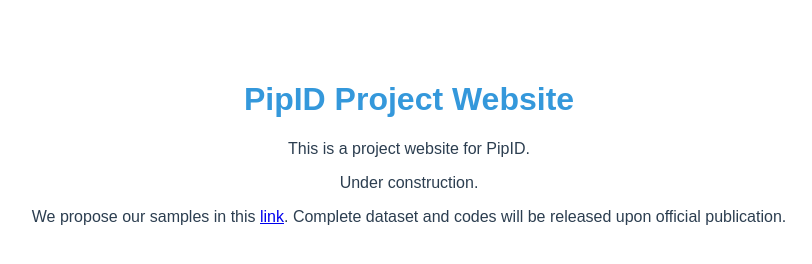
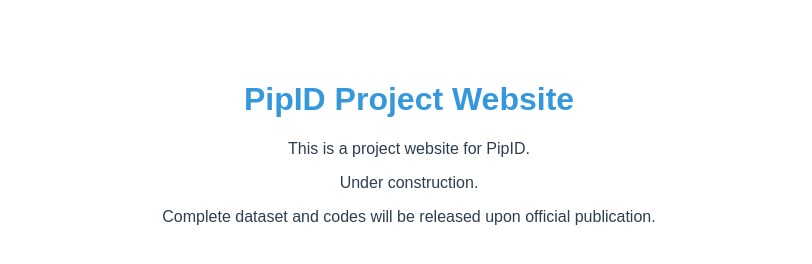
Before and after one commit to PipID-VR/PipID-VR.github.io, a plain HTML site: page index.html in a window 1280 px wide. Shown: the whole page, without its empty margins (231-1043 px from the left). Drawn offline with Linux system fonts and the light colour scheme.

Commit message:
Update index.html

```diff
--- a/index.html
+++ b/index.html
@@ -24,6 +24,6 @@
     <h1>PipID Project Website</h1>
     <p>This is a project website for PipID.</p>
     <p>Under construction.</p>
-    <p>We propose our samples in this <a href="./samples.zip">link</a>. Complete dataset and codes will be released upon official publication.</p>
+    <p>Complete dataset and codes will be released upon official publication.</p>
 </body>
 </html>
```
